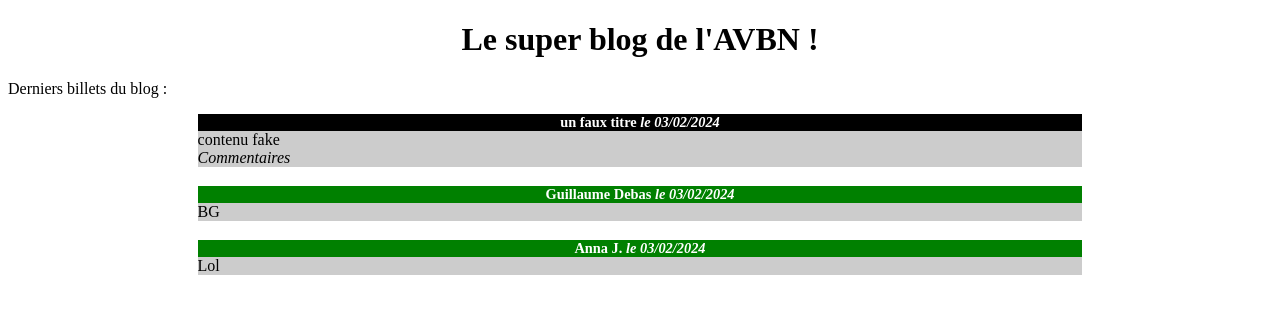
After one commit to guillaumedebas/mvc-php, a PHP site: page /post in a window 1280 px wide. The commit adds this page. Shown: the top 314 px of the page. Run offline with PHP 8.4, Linux system fonts and the light colour scheme.

Commit message:
wip comments

```diff
--- /dev/null
+++ b/2/blog/post.php
@@ -0,0 +1,22 @@
+<?php
+
+$post = [
+    'title' => 'un faux titre',
+    'frenchCreationDate' => '03/02/2024',
+    'content' => 'contenu fake'
+];
+
+$comments = [
+    [
+    'author' => 'Guillaume Debas',
+    'frenchCreationDate' => '03/02/2024',
+    'comment' => 'BG'
+],
+[
+     'author' => 'Anna J.',
+    'frenchCreationDate' => '03/02/2024',
+    'comment' => 'Lol'
+]
+];
+
+require('templates/post.php');
--- a/2/blog/style.css
+++ b/2/blog/style.css
@@ -1,13 +1,17 @@
-h1, h3
+h1, h3, h4
 {
     text-align:center;
 }
-h3
+h3, h4
 {
     background-color:black;
     color:white;
     font-size:0.9em;
     margin-bottom:0px;
+}
+h4 {
+        background-color:green;
+
 }
 .news p
 {
--- a/2/blog/templates/homepage.php
+++ b/2/blog/templates/homepage.php
@@ -24,7 +24,7 @@
             <?= nl2br(htmlspecialchars($post['content']));
             ?>
             <br />
-            <em><a href="#">Commentaires</a></em>
+            <em><a href="post.php?id=<?= urldecode($post['identifier']) ?>">Commentaires</a></em>
          </p>
       </div>
    <?php
--- /dev/null
+++ b/2/blog/templates/post.php
@@ -0,0 +1,51 @@
+<!DOCTYPE html>
+<html lang="fr">
+
+<head>
+    <meta charset="UTF-8">
+    <meta name="viewport" content="width=device-width, initial-scale=1.0">
+    <title>Le blog de l'AVBN</title>
+    <link href="style.css" rel="stylesheet" />
+</head>
+
+<body>
+    <h1>Le super blog de l'AVBN !</h1>
+    <p>Derniers billets du blog :</p>
+
+
+        <div class="news">
+            <h3>
+                <?= htmlspecialchars($post['title']); ?>
+                <em>le <?= $post['frenchCreationDate']; ?></em>
+            </h3>
+            <p>
+                <?= nl2br(htmlspecialchars($post['content']));
+                ?>
+                <br />
+                <em>
+            Commentaires
+                </em>
+
+                <?php
+                foreach ($comments as $comment) {
+                ?>
+
+                <h4>
+                    <?= htmlspecialchars($comment['author']); ?>
+                    <em>le <?= $comment['frenchCreationDate']; ?></em>
+                </h4>
+                <p>
+                    <?= nl2br(htmlspecialchars($comment['comment']));
+                    ?>
+                    <br />
+
+                </p>
+
+        <?php
+                } // The end of the posts loop.
+        ?>
+        </p>
+        </div>
+</body>
+
+</html>
```
